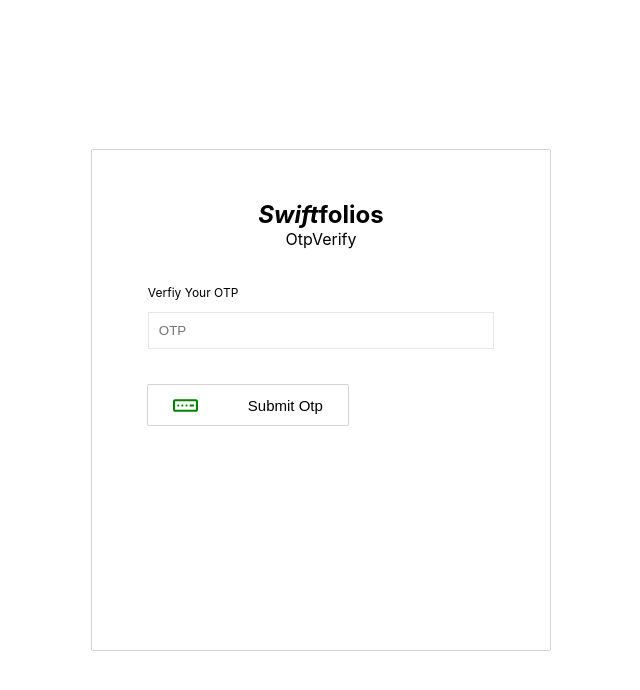
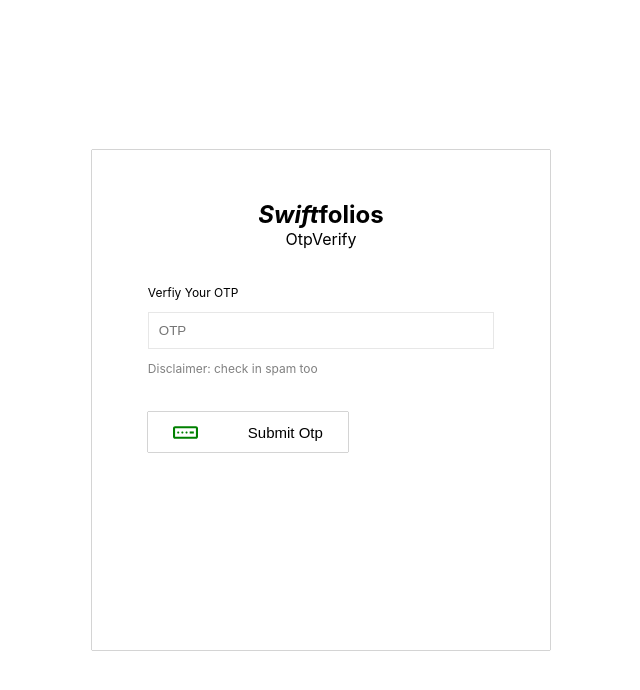
Before and after one commit to Kavin-kumar10/Yottol-client, a React (Create React App) app: page /#/Login/otpVerify in a window 1280 px wide. Shown: the top 690 px of the page, without its empty margins (319-959 px from the left). Built offline with nearby package versions, Linux system fonts and the light colour scheme; the HTML template or start-up script is replaced by a standard one.

Commit message:
check for spam included

```diff
--- a/src/Components/OtpVerify/index.jsx
+++ b/src/Components/OtpVerify/index.jsx
@@ -34,6 +34,7 @@
         <form onSubmit={submitHandler}>
           <label htmlFor="Email">Verfiy Your OTP</label>
             <input type="number" placeholder='OTP' id='OTP' name="OTP" value={inputOtp} required onChange={(e)=>{setInputOtp(e.target.value)}}/>
+            <p style={{color:'grey'}}>Disclaimer: check in spam too</p>
             {(!Match)?<p style={{color:'red',fontSize:'12px'}}>Incorrect OTP try again</p>:null}
           <button className="btn" type="submit">
             <CgPassword size={25} color="green"/>
```
